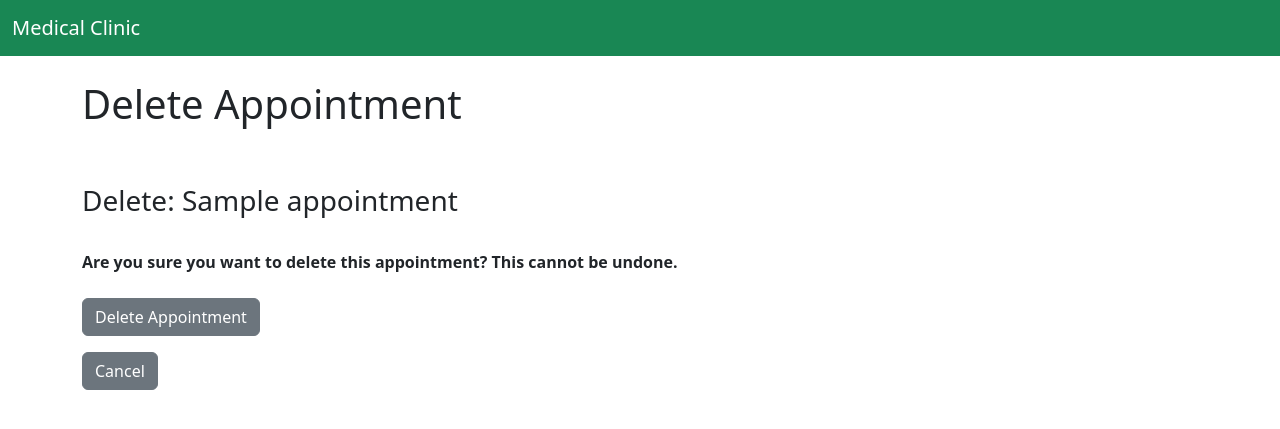
After one commit to loveWingBell/CPSC-471-Group-11-Project-W25, a Django app: template medical_clinic/clinic/templates/doctor-delete-appointment.html in a window 1280 px wide. The commit adds this page. Shown: the top 429 px of the page. Run offline with Django 5.2, Linux system fonts and the light colour scheme; the template is opened without the code that fills it: most values are stand-ins (such as "Sample title", 1, 10 or a date in 2020).

Commit message:
implemented delete appointment for doctors

```diff
--- a/medical_clinic/clinic/templates/appointment-list.html
+++ b/medical_clinic/clinic/templates/appointment-list.html
@@ -24,7 +24,7 @@
                             <td>{{ appointment.appointment_datetime }}</td>
                             <td>{{ appointment.reason_for_visit }}</td>
                             <td>{{ appointment.observations }}</td>
-                            <td><small><a href="{% url "doctor-edit-appointment" appointment.pk %}"> Edit </a> | <a href="#"> Delete </a></small></td>
+                            <td><small><a href="{% url "doctor-edit-appointment" appointment.pk %}"> Edit </a> | <a href="{% url "doctor-delete-appointment" appointment.pk %}"> Delete </a></small></td>
                         </tr>
                     {% endfor %}
                 {% endif %}
--- /dev/null
+++ b/medical_clinic/clinic/templates/doctor-delete-appointment.html
@@ -0,0 +1,16 @@
+{% extends "base.html" %}
+{% block content %}
+    <h1>Delete Appointment</h1>
+    <br/><br/>
+    <h3> Delete: {{ appointment }} </h3>
+    <br/>
+    <div class="mb-3">
+        <form method="POST">
+            {% csrf_token %}
+            <Strong>Are you sure you want to delete this appointment? This cannot be undone.</strong><br/><br/>
+            <button class="btn btn-secondary">Delete Appointment</button>
+        </form>
+    </div>
+    <a href="{% url "appointment-list" %}" class="btn btn-secondary">Cancel</a>
+
+{% endblock content %}
--- a/medical_clinic/clinic/urls.py
+++ b/medical_clinic/clinic/urls.py
@@ -1,6 +1,6 @@
 from django.urls import path
 from . import views
-from .views import AddPatientView, UpdatePatientView, DoctorAddAppointmentView, DoctorUpdateAppointmentView
+from .views import AddPatientView, UpdatePatientView, DoctorAddAppointmentView, DoctorUpdateAppointmentView, DoctorDeleteAppointmentView
 
 urlpatterns = [
     path("", views.home, name='home'),
@@ -14,5 +14,6 @@ urlpatterns = [
     path("appointment-list/", views.appointment_list, name='appointment-list'),
     path('doctor-add-appointment/', DoctorAddAppointmentView.as_view(), name="doctor-add-appointment"),
     path('doctor-appointment/edit/<int:pk>', DoctorUpdateAppointmentView.as_view(), name='doctor-edit-appointment'),
+    path('doctor-appointment/<int:pk>/remove', DoctorDeleteAppointmentView.as_view(), name='doctor-delete-appointment'),
     path("logout/", views.logout_user, name='logout'),
 ]
--- a/medical_clinic/clinic/views.py
+++ b/medical_clinic/clinic/views.py
@@ -4,6 +4,7 @@ from django.contrib import messages
 from .models import Patient, Appointment, Doctor, Pharmacist, LabTechnician
 from django.views.generic import CreateView, UpdateView, DeleteView
 from .forms import PatientForm, EditPatientForm, DoctorAddAppointmentForm, DoctorUpdateAppointmentForm
+from django.urls import reverse_lazy
 
 def home(request):
     return render(request, 'home.html', {})
@@ -141,6 +142,11 @@ class DoctorUpdateAppointmentView(UpdateView):
     form_class = DoctorUpdateAppointmentForm
     template_name = 'doctor-edit-appointment.html'
 
+class DoctorDeleteAppointmentView(DeleteView):
+     model = Appointment
+     template_name = 'doctor-delete-appointment.html'
+     success_url = reverse_lazy('appointment-list')
+
 
 class AddPatientView(CreateView):
     model = Patient
```
